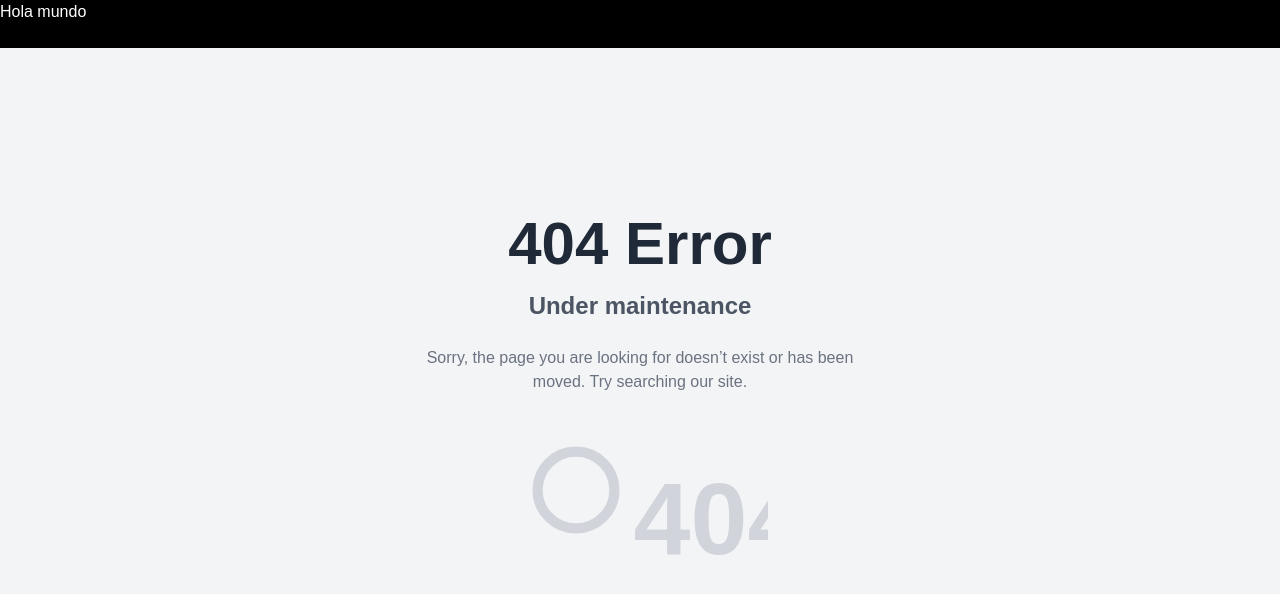
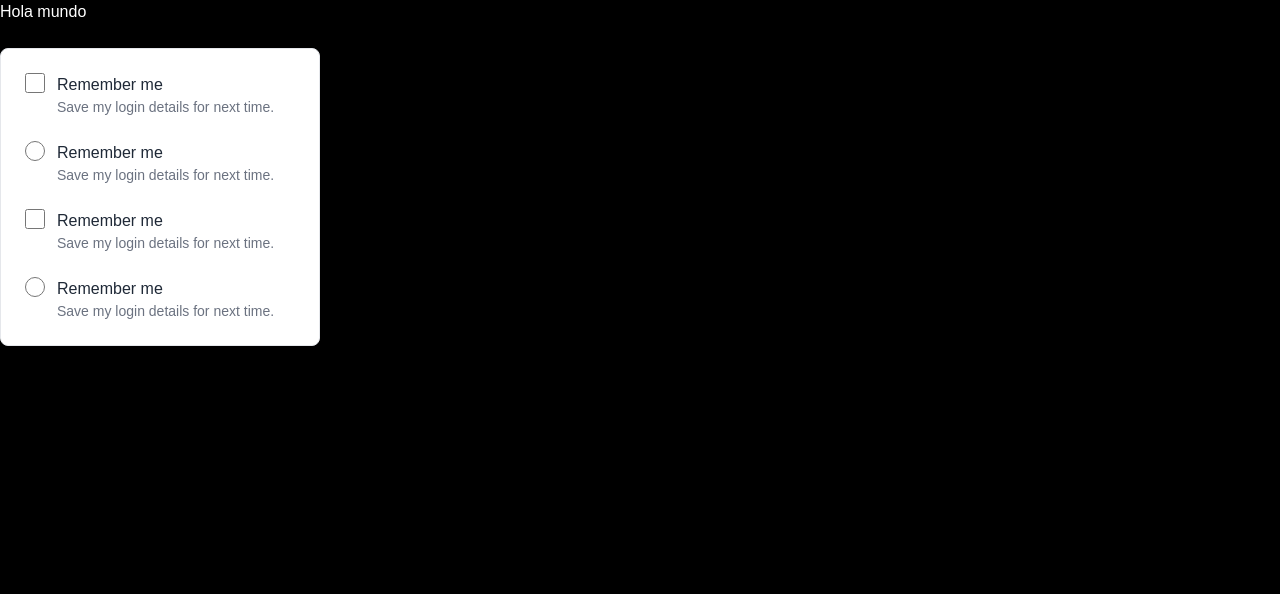
Before and after one commit to julianvidela/culture-ui-landing, a Next.js app in the folder client/: page / in a window 1280 px wide. Before the commit this address had no page. Shown: the top 594 px of the page. Built offline with nearby package versions, Linux system fonts and the light colour scheme.

Commit message:
Componente seleccion de opcion , RememberMeOptions

```diff
--- /dev/null
+++ b/client/src/components/cultureui/cards/remenberMeOptions/RememberMeOptions.tsx
@@ -0,0 +1,71 @@
+import React from "react";
+
+const RememberMeOptions = () => {
+  return (
+    <div className="flex flex-col space-y-6 p-6 border rounded-lg shadow-md w-80 bg-white">
+      {/* Checkbox */}
+      <div className="flex items-start space-x-3">
+        <input
+          id="checkbox-1"
+          type="checkbox"
+          className="h-5 w-5 text-blue-500 border-gray-300 rounded focus:ring focus:ring-blue-200 focus:ring-opacity-50"
+        />
+        <div>
+          <label htmlFor="checkbox-1" className="font-medium text-gray-800">
+            Remember me
+          </label>
+          <p className="text-sm text-gray-500">Save my login details for next time.</p>
+        </div>
+      </div>
+
+      {/* Radio Button */}
+      <div className="flex items-start space-x-3">
+        <input
+          id="radio-1"
+          type="radio"
+          name="remember-options"
+          className="h-5 w-5 text-blue-500 border-gray-300 focus:ring focus:ring-blue-200 focus:ring-opacity-50"
+        />
+        <div>
+          <label htmlFor="radio-1" className="font-medium text-gray-800">
+            Remember me
+          </label>
+          <p className="text-sm text-gray-500">Save my login details for next time.</p>
+        </div>
+      </div>
+
+      {/* Checkbox (unchecked) */}
+      <div className="flex items-start space-x-3">
+        <input
+          id="checkbox-2"
+          type="checkbox"
+          className="h-5 w-5 text-blue-500 border-gray-300 rounded focus:ring focus:ring-blue-200 focus:ring-opacity-50"
+        />
+        <div>
+          <label htmlFor="checkbox-2" className="font-medium text-gray-800">
+            Remember me
+          </label>
+          <p className="text-sm text-gray-500">Save my login details for next time.</p>
+        </div>
+      </div>
+
+      {/* Radio Button (unchecked) */}
+      <div className="flex items-start space-x-3">
+        <input
+          id="radio-2"
+          type="radio"
+          name="remember-options"
+          className="h-5 w-5 text-blue-500 border-gray-300 focus:ring focus:ring-blue-200 focus:ring-opacity-50"
+        />
+        <div>
+          <label htmlFor="radio-2" className="font-medium text-gray-800">
+            Remember me
+          </label>
+          <p className="text-sm text-gray-500">Save my login details for next time.</p>
+        </div>
+      </div>
+    </div>
+  );
+};
+
+export default RememberMeOptions;
--- a/client/src/test/Test.tsx
+++ b/client/src/test/Test.tsx
@@ -5,7 +5,9 @@
 /*import Button from '../components/cultureui/button/buttonProps/ButtonGreen'; */
 /*import {ButtonGreen} from '../components/cultureui/button/buttonProps/ButtonGreen';*/
 /*import CommentPhoto from "../components/cultureui/cards/commentPhoto/CommentPhoto";*/
-import NotFoundPage from '../components/cultureui/cards/notFoundPage/NotFoundPage';
+/*import NotFoundPage from '../components/cultureui/cards/notFoundPage/NotFoundPage';*/
+import RememberMeOptions from "../components/cultureui/cards/remenberMeOptions/RememberMeOptions";
+
 
 /*import {CommentPhoto} from '../components/cultureui/commentwithphoto/commentPhoto/CommentPhoto'*/
 export const Test = () => {
@@ -14,7 +16,8 @@ export const Test = () => {
       {/*<ButtonText/>*/}
       {/*<NotFoundCard />*/}
       {/*<CommentPhoto/>*/}
-      <NotFoundPage/>
+      {/*<NotFoundPage/>*/}
+      <RememberMeOptions/>
     </div>
 
   )
```
